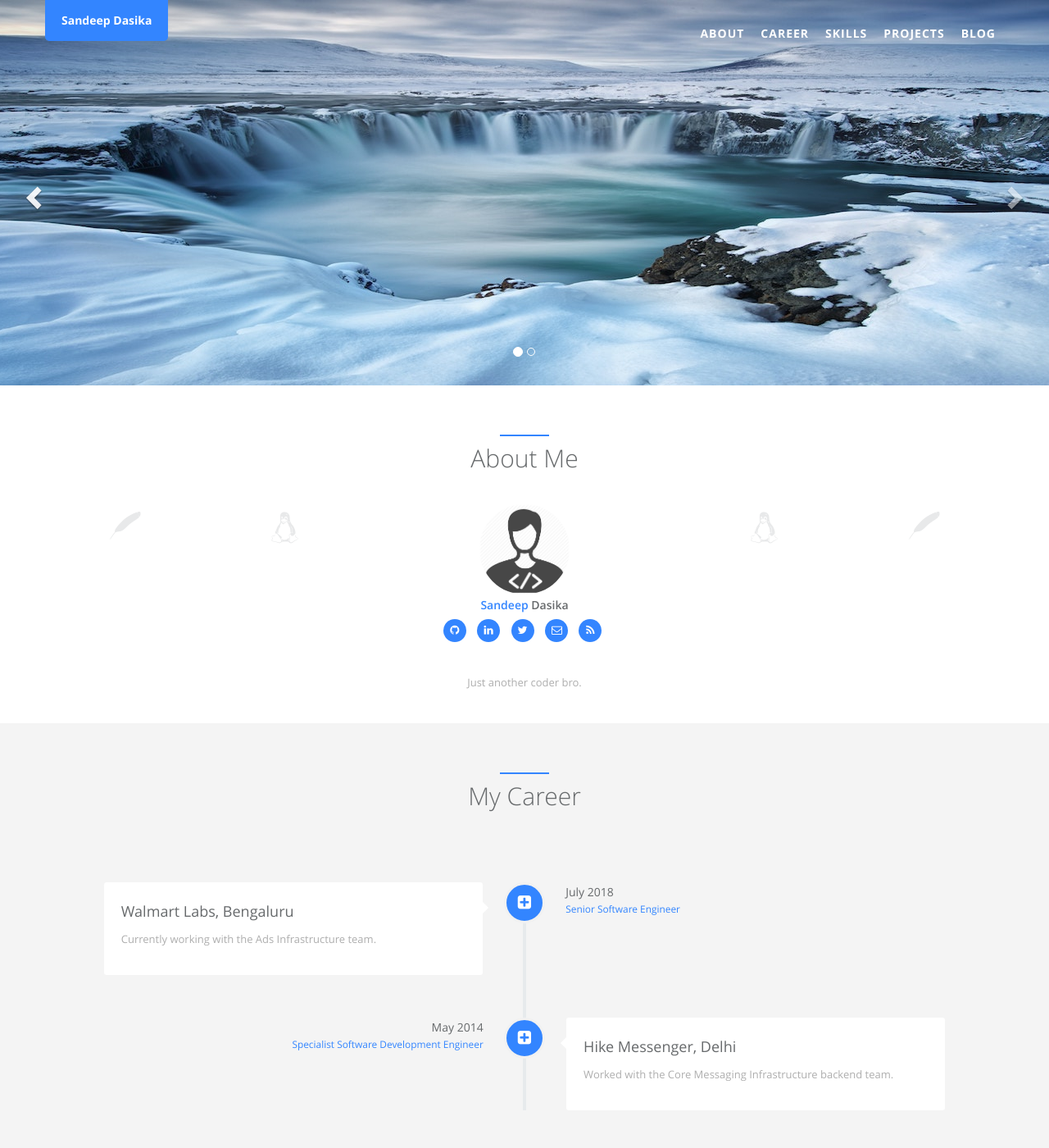
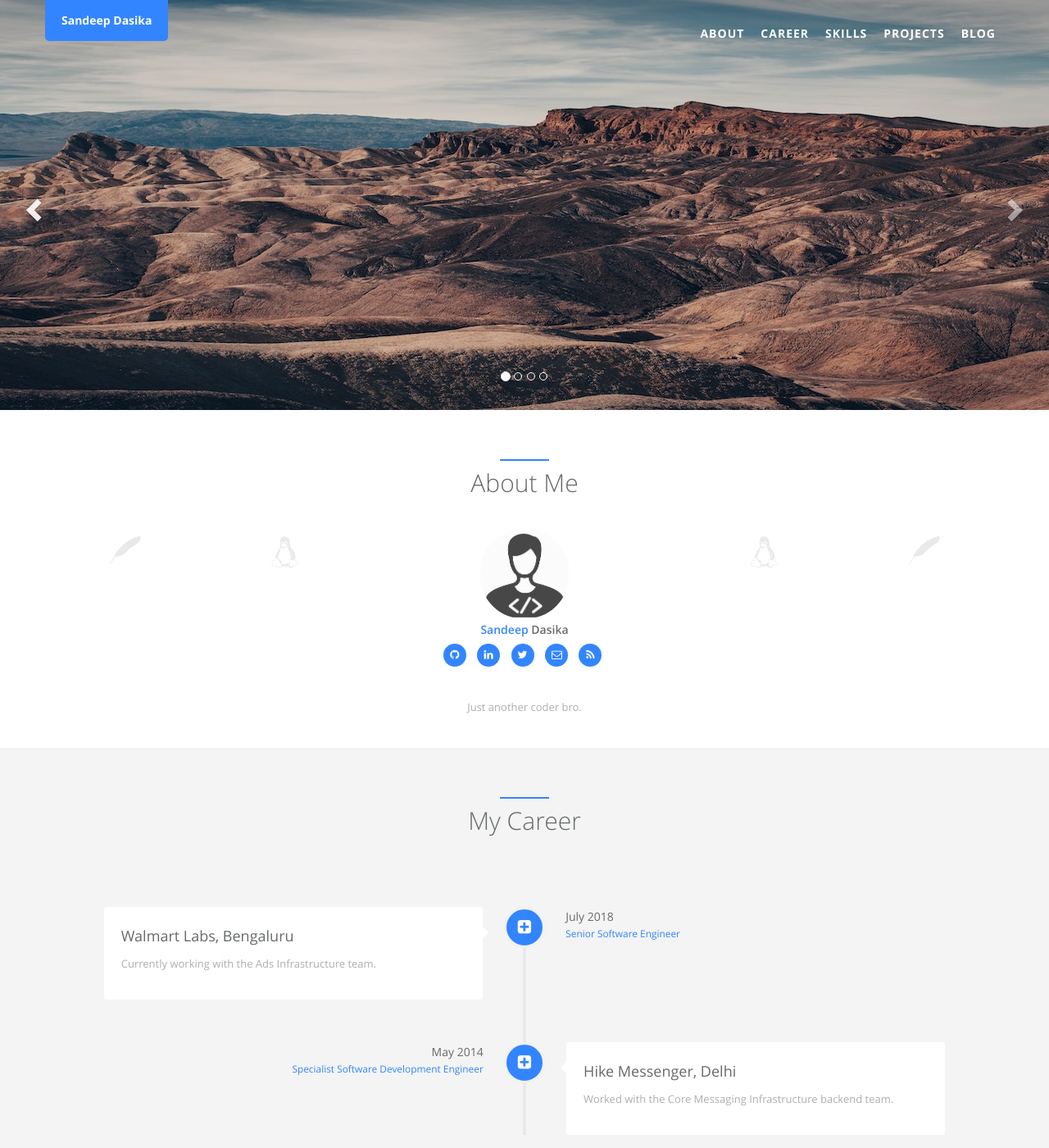
Before and after one commit to gravetii/gravetii.github.io, a Jekyll site: the page built from index.html, in a window 1280 px wide and 1400 px high. Shown: the whole window at 82% size. Built offline with Jekyll 4.4.1, drawn with Linux system fonts in a browser that asks for light colours.

Commit message:
Banner changes

```diff
--- a/_data/index/banners.yml
+++ b/_data/index/banners.yml
@@ -2,7 +2,13 @@
 # Add items for each banner image in the carousel
 #
 # Images are expected to be located in `static/assets/img/`.
+- src: landing/banner_one.jpg
+  title:
+
 - src: landing/banner_two.jpg
+  title:
+
+- src: landing/banner_three.jpg
   title:
 
 - src: landing/banner_four.jpg
--- a/_includes/carousel.html
+++ b/_includes/carousel.html
@@ -2,6 +2,8 @@
     <ol class="carousel-indicators">
         <li data-target="#inSlider" data-slide-to="0" class="active"></li>
         <li data-target="#inSlider" data-slide-to="1"></li>
+        <li data-target="#inSlider" data-slide-to="2"></li>
+        <li data-target="#inSlider" data-slide-to="3"></li>
     </ol>
     <div class="carousel-inner" role="listbox">
 
--- a/_includes/sections/blog.html
+++ b/_includes/sections/blog.html
@@ -1,9 +1,7 @@
 <div class="container">
     <div class="row">
         <div class="col-lg-12 text-center wow zoomIn" id="i18_blog">
-            <div style="height: 80px;"></div>
-            <a class="btn btn-lg btn-default btn-rounded btn-outline wow bounceIn" href="{{ "/blog/" | prepend: site.baseurl }}"><span data-i18n="blog.my_blog">My Blog</span></a>
-            <div style="height: 80px;"></div>
+            <a class="btn btn-lg btn-default btn-rounded btn-outline wow bounceIn" href="{{ "/blog/" | prepend: site.baseurl }}"><span data-i18n="blog.my_blog">Blog</span></a>
         </div>
     </div>
 </div>
--- a/_sass/_style.scss
+++ b/_sass/_style.scss
@@ -2500,19 +2500,19 @@ body {
     height: auto;
   }
   .header-back {
-    height: 470px;
+    height: 500px;
     width: 100%;
     background-position: 50% 0;
     background-repeat:  no-repeat;
   }
   .carousel {
-    height: 470px;
+    height: 500px;
   }
   .carousel-caption {
     z-index: 10;
   }
   .carousel .item {
-    height: 470px;
+    height: 500px;
     background-color: #777;
   }
   .carousel-inner > .item > img {
@@ -2520,7 +2520,7 @@ body {
     top: 0;
     left: 0;
     min-width: 100%;
-    height: 470px;
+    height: 500px;
   }
   .carousel-fade {
     .carousel-inner {
```
Also changed, not shown: README.md, static/assets/img/landing/banner_one.jpg, static/assets/img/landing/banner_three.jpg, static/assets/img/landing/banner_two.jpg.
